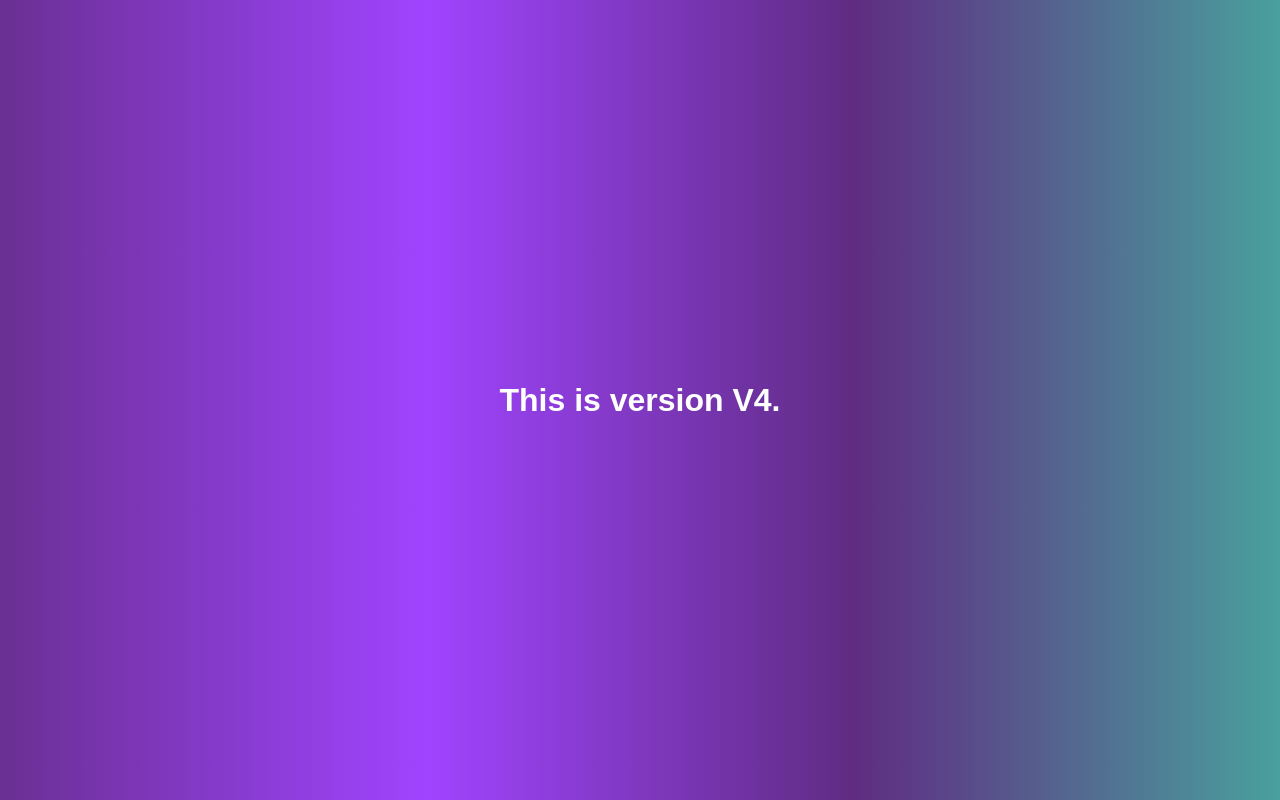
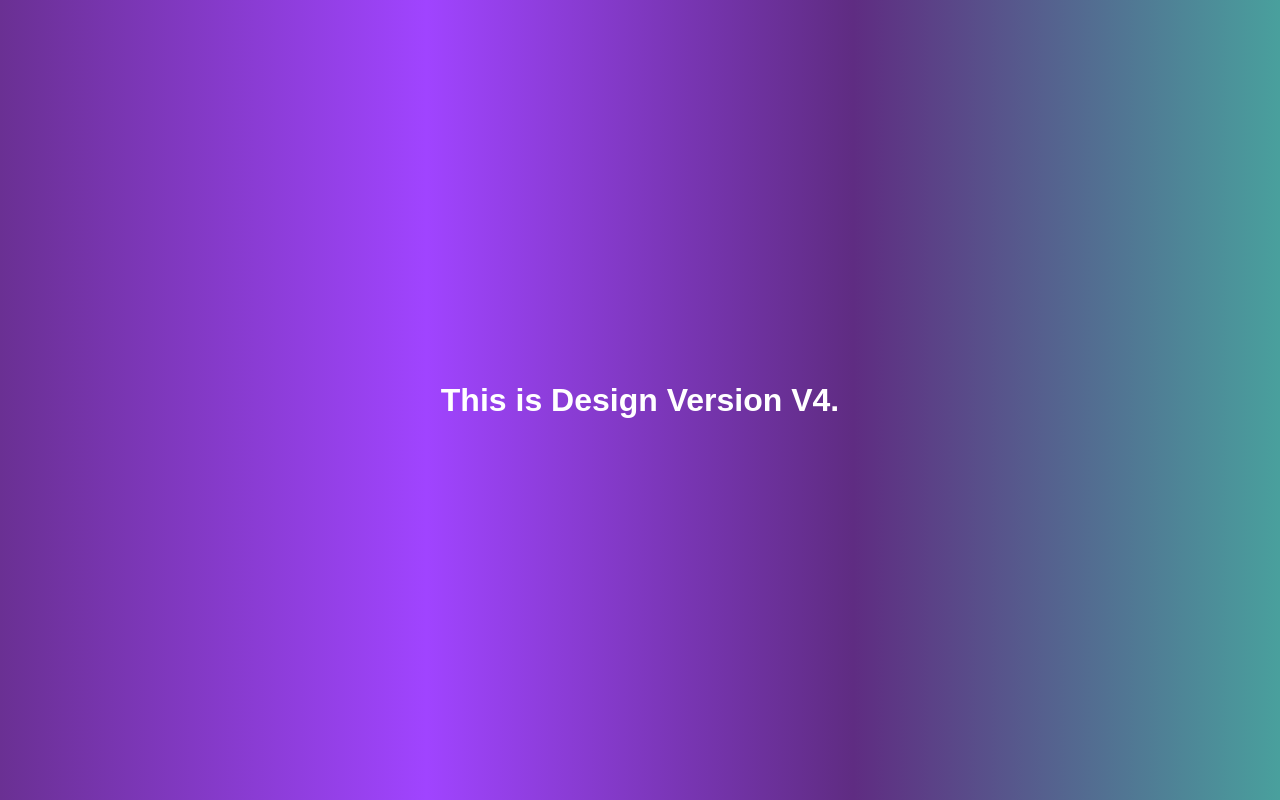
Before and after one commit to namanbagora29-nam/my_repo, a plain HTML site: page index.html in a window 1280 px wide. Drawn offline with Linux system fonts and the light colour scheme.

Commit message:
Design Version

```diff
--- a/index.html
+++ b/index.html
@@ -9,6 +9,6 @@
 
 </head>
 <body>
-    <h1>This is version V4.</h1>
+    <h1>This is Design Version V4.</h1>
 </body>
 </html>
```
